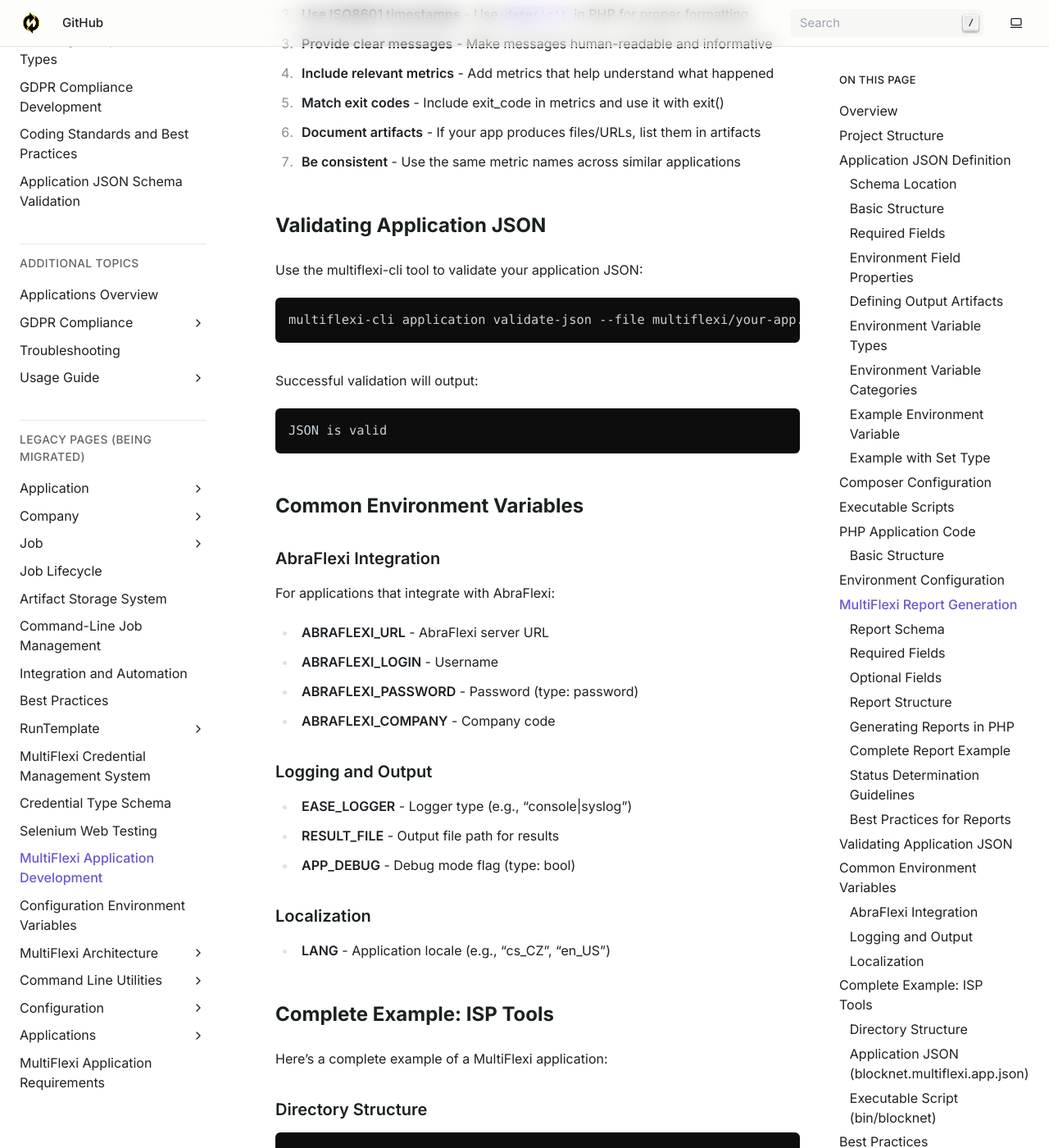
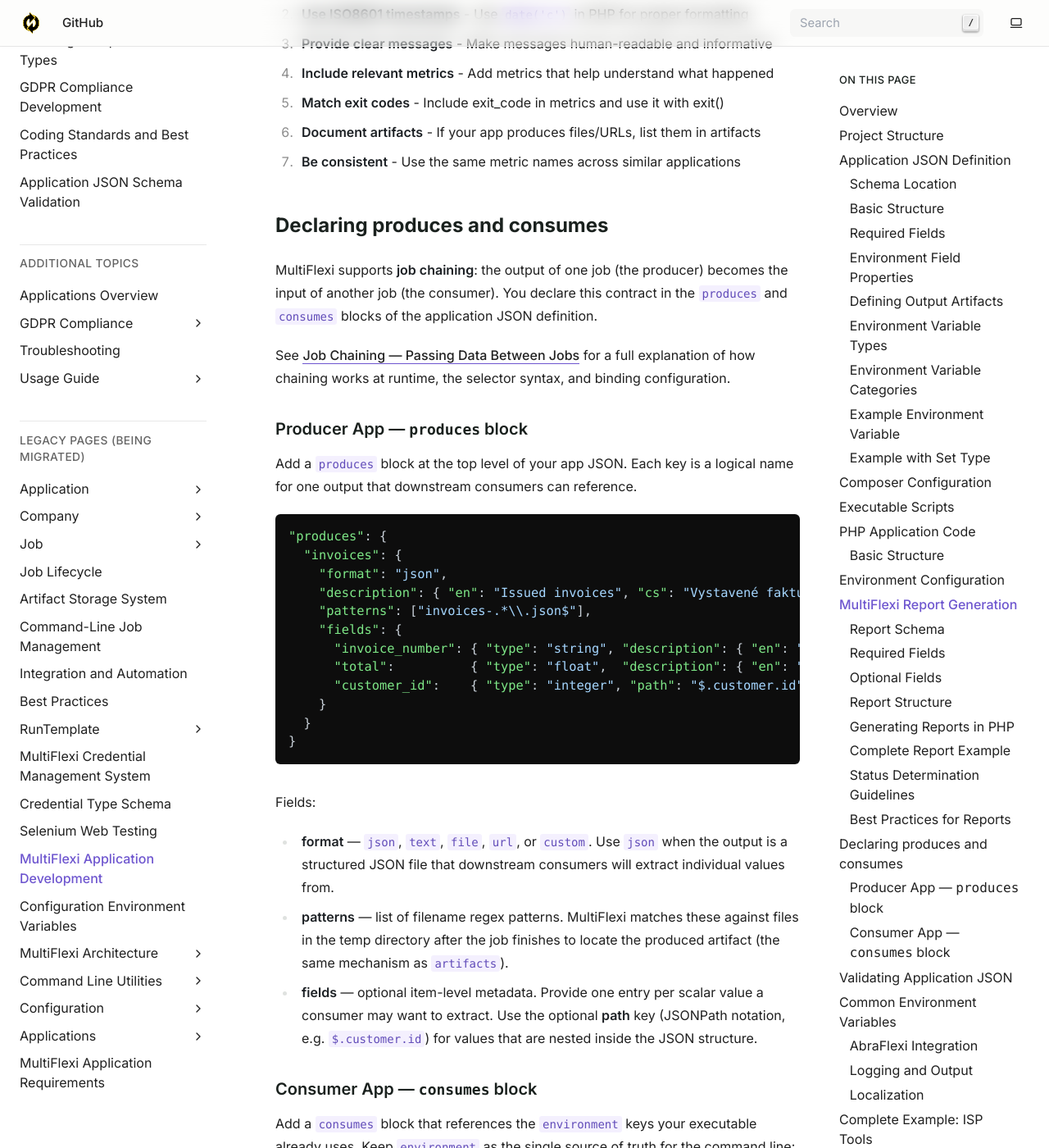
Before and after one commit to VitexSoftware/multiflexi-doc-en, a Sphinx documentation site: the page built from source/apps_development.rst, in a window 1280 px wide and 1400 px high, scrolled down 12616 px. Shown: the whole window at 82% size. Built offline with Sphinx 7.4.7, drawn with Linux system fonts in a browser that asks for light colours; pages that are not in the unit, such as notebooks, are missing from menus; some of the changed text lies outside the part shown.

Commit message:
docs: add job-chaining concept, CLI flags, and produces/consumes app contract
New source/concepts/job-chaining.rst (392 lines) covers the A→B model,
app contract with produces/consumes examples, selector syntax table
(dot-path, JSONPath, @file:), event_rule env_mapping configuration,
7-step runtime flow, Node-RED multiflexi-map node, and caveats.

Update commandline.rst with -E / --env-json executor flags.
Update apps_development.rst with "Declaring produces and consumes" section.
Add job-chaining to index.rst toctree.

Co-Authored-By: Claude Sonnet 4.6 <noreply@anthropic.com>

```diff
--- a/source/apps_development.rst
+++ b/source/apps_development.rst
@@ -530,6 +530,103 @@ Best Practices for Reports
 6. **Document artifacts** - If your app produces files/URLs, list them in artifacts
 7. **Be consistent** - Use the same metric names across similar applications
 
+Declaring produces and consumes
+================================
+
+MultiFlexi supports **job chaining**: the output of one job (the producer)
+becomes the input of another job (the consumer). You declare this contract in
+the ``produces`` and ``consumes`` blocks of the application JSON definition.
+
+See :doc:`concepts/job-chaining` for a full explanation of how chaining works
+at runtime, the selector syntax, and binding configuration.
+
+Producer App — ``produces`` block
+----------------------------------
+
+Add a ``produces`` block at the top level of your app JSON. Each key is a
+logical name for one output that downstream consumers can reference.
+
+.. code-block:: json
+
+   "produces": {
+     "invoices": {
+       "format": "json",
+       "description": { "en": "Issued invoices", "cs": "Vystavené faktury" },
+       "patterns": ["invoices-.*\\.json$"],
+       "fields": {
+         "invoice_number": { "type": "string", "description": { "en": "Invoice number" } },
+         "total":          { "type": "float",  "description": { "en": "Total amount" } },
+         "customer_id":    { "type": "integer", "path": "$.customer.id" }
+       }
+     }
+   }
+
+Fields:
+
+- **format** — ``json``, ``text``, ``file``, ``url``, or ``custom``. Use
+  ``json`` when the output is a structured JSON file that downstream consumers
+  will extract individual values from.
+- **patterns** — list of filename regex patterns. MultiFlexi matches these
+  against files in the temp directory after the job finishes to locate the
+  produced artifact (the same mechanism as ``artifacts``).
+- **fields** — optional item-level metadata. Provide one entry per scalar
+  value a consumer may want to extract. Use the optional **path** key
+  (JSONPath notation, e.g. ``$.customer.id``) for values that are nested
+  inside the JSON structure.
+
+Consumer App — ``consumes`` block
+----------------------------------
+
+Add a ``consumes`` block that references the ``environment`` keys your
+executable already uses. Keep ``environment`` as the single source of truth
+for the command line; ``consumes`` only annotates which keys accept chained
+input.
+
+.. code-block:: json
+
+   "environment": {
+     "INPUT_FILE": {
+       "type": "file-path",
+       "category": "Behavior",
+       "description": { "en": "Path to the invoice JSON file to process" },
+       "required": true
+     },
+     "MIN_AMOUNT": {
+       "type": "float",
+       "description": { "en": "Minimum invoice amount to process" }
+     }
+   },
+   "cmdparamsTemplate": "--input {INPUT_FILE} --min {MIN_AMOUNT}",
+
+   "consumes": {
+     "source": {
+       "format": "json",
+       "description": { "en": "Invoice JSON produced by upstream job" },
+       "required": true,
+       "target": "INPUT_FILE",
+       "fields": {
+         "amount_threshold": {
+           "target": "MIN_AMOUNT",
+           "format": "float"
+         }
+       }
+     }
+   }
+
+Fields:
+
+- **target** — the ``environment`` key that receives the produced artifact's
+  file path (whole-file delivery mode). The runtime writes the artifact to a
+  temporary file and sets this env key to that path.
+- **fields[*].target** — the ``environment`` key that receives a single
+  scalar extracted from the producer's JSON output (item-level mapping mode).
+- **required** — whether the consumer expects this input to be present. The
+  system warns when scheduling B without a binding if ``required`` is ``true``.
+
+When MultiFlexi imports your app, it persists both ``produces`` and ``consumes``
+to the database so the binding editor (Node-RED ``multiflexi-map`` node and
+``multiflexi-cli event-rule:*`` commands) can display the available fields.
+
 Validating Application JSON
 ===========================
 
--- a/source/index.rst
+++ b/source/index.rst
@@ -79,6 +79,8 @@ Contents
    concepts/system-overview
    concepts/data-model
    concepts/job-lifecycle
+   concepts/tasks
+   concepts/job-chaining
    concepts/credential-management
    concepts/execution-architecture
    project-components
```
Also changed, not shown: source/commandline.rst (+16 -0 lines), source/concepts/job-chaining.rst (added, +392 -0 lines).
